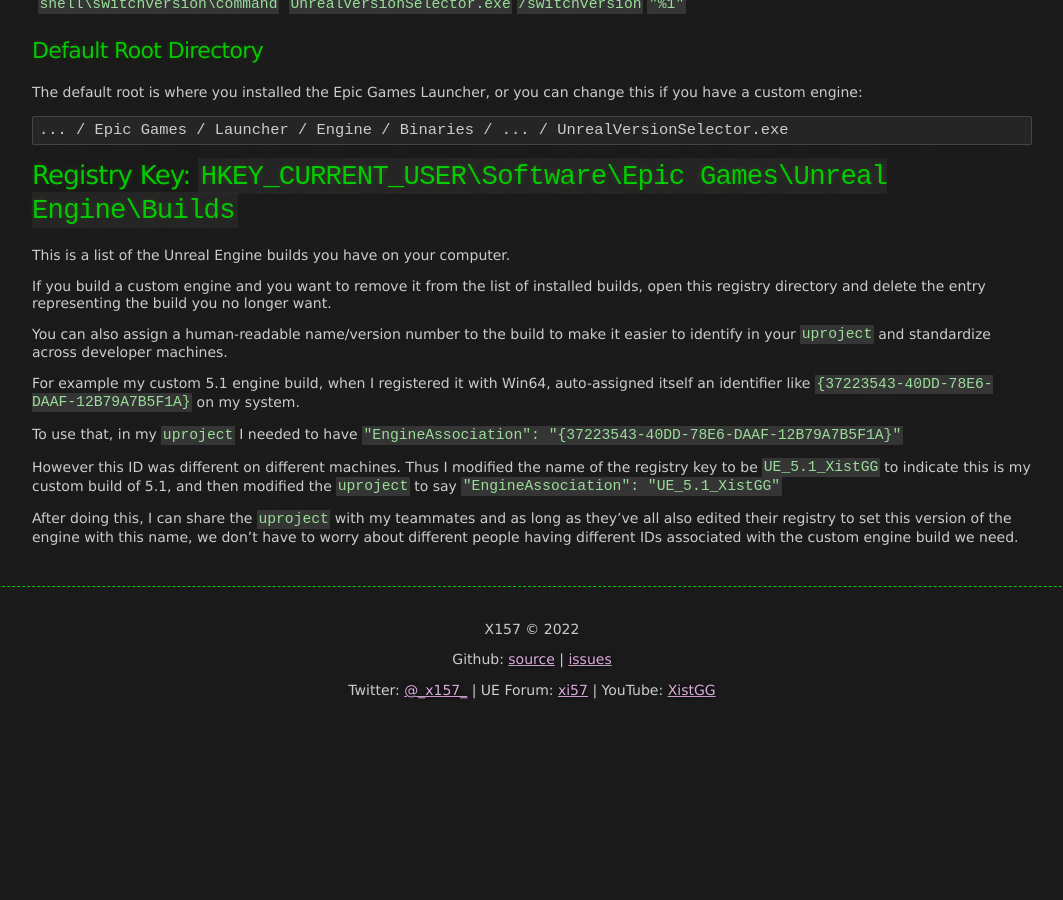
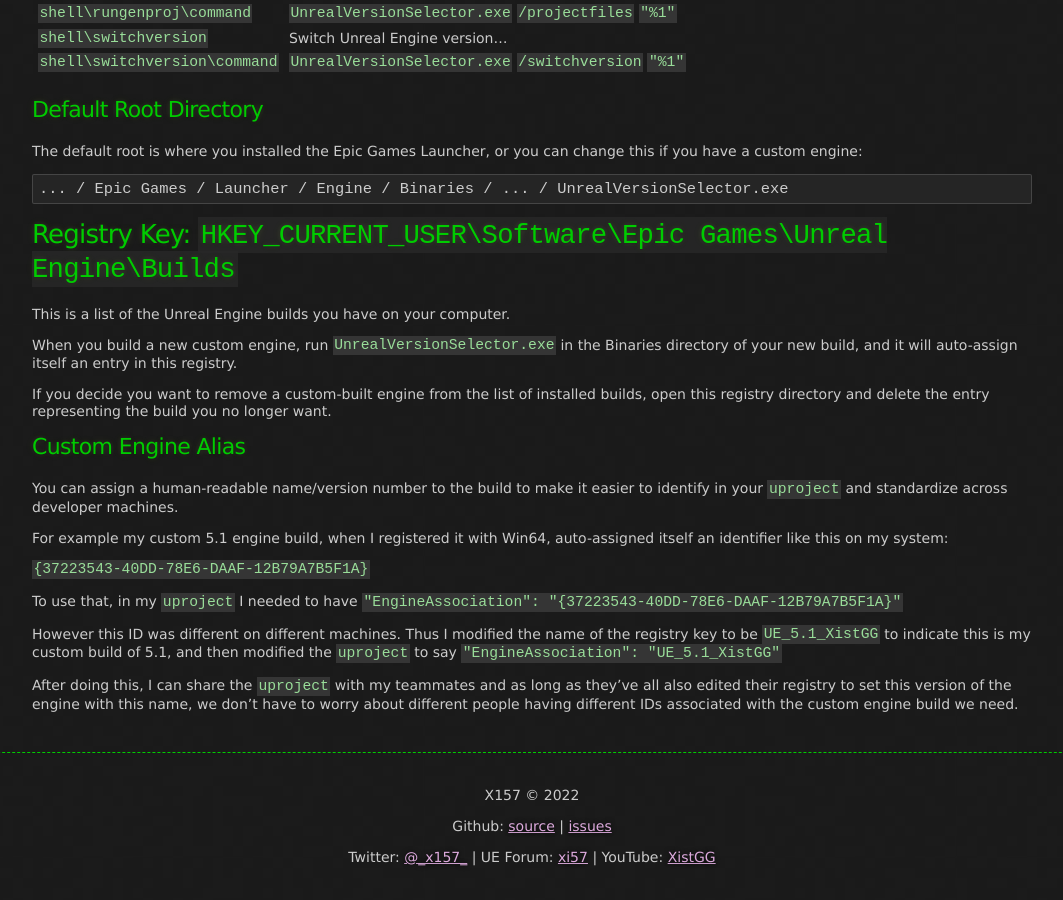
Before and after one commit to x157/x157.github.io, a Jekyll site: the page built from UE5/Windows-Registry-Keys.md, in a window 1280 px wide and 900 px high, scrolled down 739 px. Shown: the whole window, without its empty margins (108-1171 px from the left). Built offline with Jekyll 4.4.1, drawn with Linux system fonts in a browser that asks for light colours; before the commit the page ends 1472 px from its top, so only the background shows below that; some of the changed text lies outside the part shown.

Commit message:
Iterate Windows Registry Keys

```diff
--- a/UE5/Windows-Registry-Keys.md
+++ b/UE5/Windows-Registry-Keys.md
@@ -1,17 +1,19 @@
 ---
 title: "UE5 Windows Registry Keys"
-description: ""
-back_links:
-- link: /UE5/
-  name: UE5
+description: "Discussion of some interesting UE5 Windows Registry Keys, what they are and how to use them"
+breadcrumb_path: "UE5"
+breadcrumb_name: "Windows Registry Keys"
 ---
-
 
 # Windows Registry Keys
 
 The Epic Games Launcher maintains some registry keys that can be useful to know:
 
+- [UnrealVersionSelector Registry Keys](#UVS)
+- [Custom Engine Alias](#CustomEngineAlias)
 
+
+<a id='UVS'></a>
 ## Registry Key: `HKEY_CLASSES_ROOT\Unreal.ProjectFile`
 
 This registry key configures the windows right click system menu options when you right-click on `.uproject` files.
@@ -40,18 +42,26 @@
     ... / Epic Games / Launcher / Engine / Binaries / ... / UnrealVersionSelector.exe
 
 
+<a id='CustomEngineAlias'></a>
 ## Registry Key: `HKEY_CURRENT_USER\Software\Epic Games\Unreal Engine\Builds`
 
 This is a list of the Unreal Engine builds you have on your computer.
 
-If you build a custom engine and you want to remove it from the list of installed builds,
+When you build a new custom engine, run `UnrealVersionSelector.exe` in the Binaries
+directory of your new build, and it will auto-assign itself an entry in this registry.
+
+If you decide you want to remove a custom-built engine from the list of installed builds,
 open this registry directory and delete the entry representing the build you no longer want.
 
-You can also assign a human-readable name/version number to the build to make it easier
+### Custom Engine Alias
+
+You can assign a human-readable name/version number to the build to make it easier
 to identify in your `uproject` and standardize across developer machines.
 
 For example my custom 5.1 engine build, when I registered it with Win64, auto-assigned
-itself an identifier like `{37223543-40DD-78E6-DAAF-12B79A7B5F1A}` on my system.
+itself an identifier like this on my system:
+
+`{37223543-40DD-78E6-DAAF-12B79A7B5F1A}`
 
 To use that, in my `uproject` I needed to have `"EngineAssociation": "{37223543-40DD-78E6-DAAF-12B79A7B5F1A}"`
 
```
